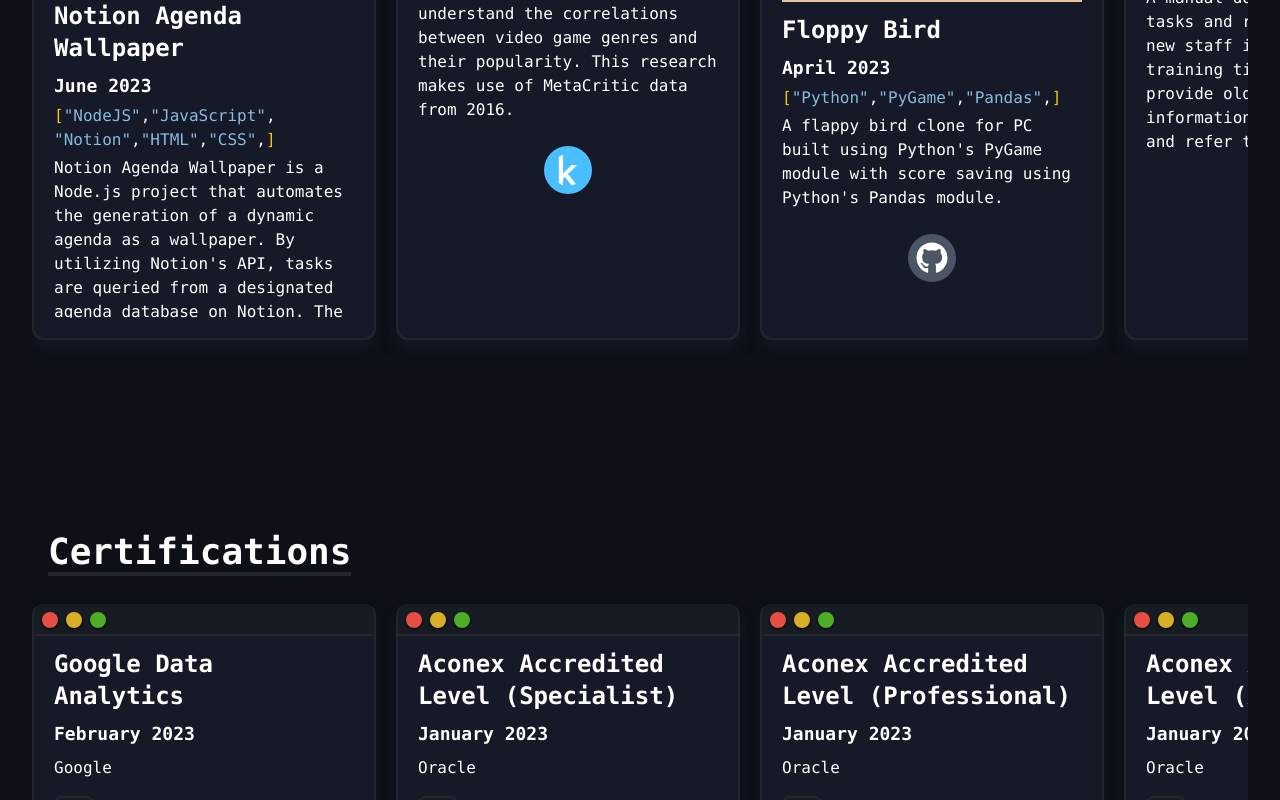
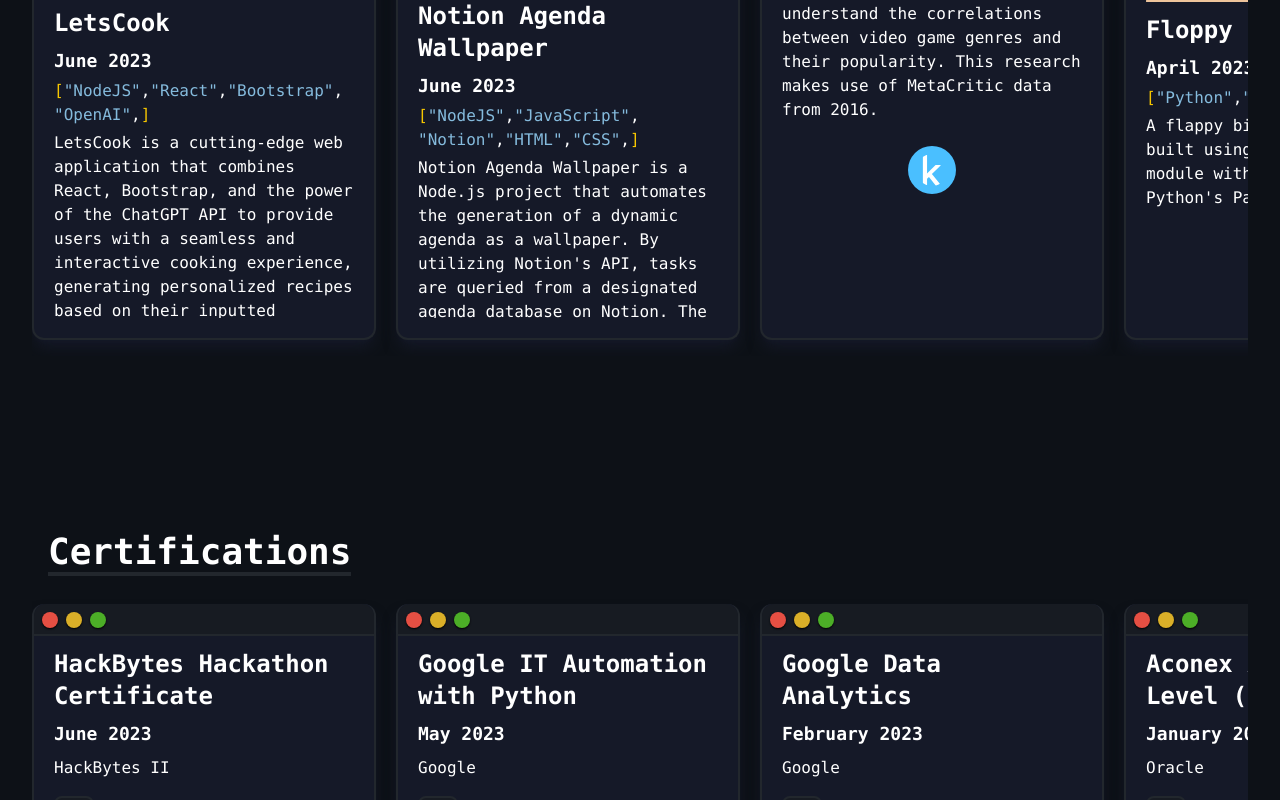
Before and after one commit to xyronic15/Portfolio, a React (Create React App) app in the folder xyron-brual/: page / in a window 1280 px wide. Shown: the part 2740-3540 px from the top of the page. Built offline with nearby package versions, Linux system fonts and the light colour scheme.

Commit message:
added to projects and certs

```diff
--- a/xyron-brual/src/constants/index.js
+++ b/xyron-brual/src/constants/index.js
@@ -35,6 +35,15 @@
 
 // TBC
 export const projects = [
+  {
+    title: "LetsCook",
+    date: "June 2023",
+    description:
+      "LetsCook is a cutting-edge web application that combines React, Bootstrap, and the power of the ChatGPT API to provide users with a seamless and interactive cooking experience, generating personalized recipes based on their inputted ingredients.",
+    tech: ["NodeJS", "React", "Bootstrap", "OpenAI"],
+    img: require("../imgs/projects/letscook.jpg"),
+    github: "https://github.com/xyronic15/LetsCook",
+  },
   {
     title: "Notion Agenda Wallpaper",
     date: "June 2023",
@@ -180,6 +189,20 @@
 
 export const certifications = [
   {
+    name: "HackBytes Hackathon Certificate",
+    date: "June 2023",
+    org: "HackBytes II",
+    // tech: ["Python", "Pandas", "NumPy", "MatPlotLib"],
+    url: "https://certopus.com/c/428ce914ad3d45308ab677bbcce56724",
+  },
+  {
+    name: "Google IT Automation with Python",
+    date: "May 2023",
+    org: "Google",
+    // tech: ["Python", "Pandas", "NumPy", "MatPlotLib"],
+    url: "https://www.coursera.org/account/accomplishments/specialization/certificate/A65NATPLA3SN",
+  },
+  {
     name: "Google Data Analytics",
     date: "February 2023",
     org: "Google",
```
Also changed, not shown: xyron-brual/src/imgs/projects/letscook.jpg (added).
